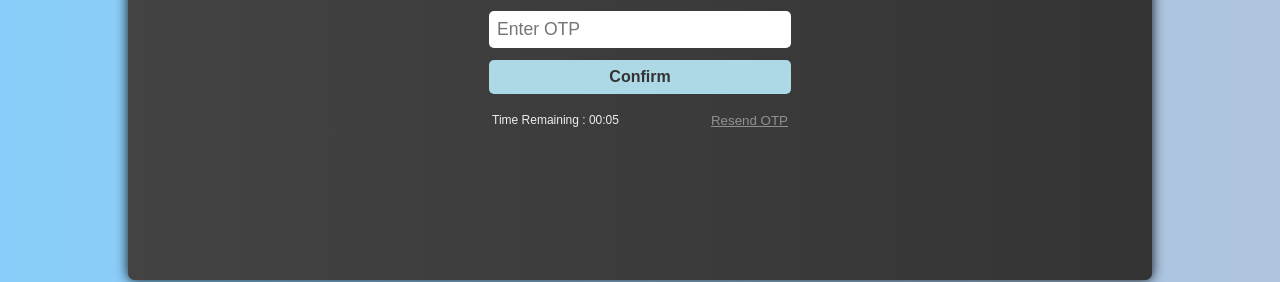
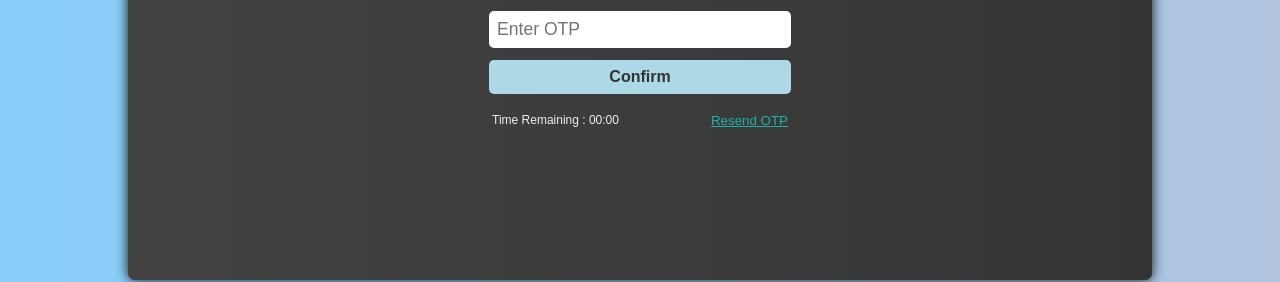
Before and after one commit to Ayush-Bharadva/fitnesstracker, a React (Vite) app: page /auth/forgot-password in a window 1280 px wide. Shown: the part 380-662 px from the top of the page. Built offline with nearby package versions, Linux system fonts and the light colour scheme.

Commit message:
timer button issue fix

```diff
--- a/src/components/AuthForm/ForgotPasswordPage.jsx
+++ b/src/components/AuthForm/ForgotPasswordPage.jsx
@@ -7,7 +7,11 @@ import ReactLoading from "react-loading";
 import { useNavigate } from "react-router-dom";
 import { emailPattern } from "../../constants/constants";
 import { showToast, validatePassword } from "../../utils/helper";
-import { setNewPassword, verifyEmail, verifyOTP } from "../../services/services";
+import {
+	setNewPassword,
+	verifyEmail,
+	verifyOTP,
+} from "../../services/services";
 
 function ForgotPasswordPage() {
 	const navigate = useNavigate();
@@ -17,27 +21,27 @@ function ForgotPasswordPage() {
 		isOTPVerified: false,
 		isNewPasswordSet: false,
 		isVerifying: false,
-		verificationToken: ""
+		verificationToken: "",
 	});
 
 	const [formData, setFormData] = useState({
 		email: "",
 		otp: "",
 		password: "",
-		confirmPassword: ""
+		confirmPassword: "",
 	});
 
 	const [errorState, setErrorState] = useState({
 		emailError: "",
 		passwordError: "",
-		confirmPasswordError: ""
+		confirmPasswordError: "",
 	});
 
 	const [loaderText, setLoaderText] = useState("verifying");
 
 	const { emailError, passwordError, confirmPasswordError } = errorState;
 
-	const validateEmail = email => {
+	const validateEmail = (email) => {
 		let error = "";
 		if (!email) {
 			error = "email is Required";
@@ -48,7 +52,7 @@ function ForgotPasswordPage() {
 		return error;
 	};
 
-	const validateNewPassword = password => {
+	const validateNewPassword = (password) => {
 		let error = "";
 		if (!password) {
 			return "password is Required";
@@ -70,20 +74,29 @@ function ForgotPasswordPage() {
 				break;
 
 			case "confirmPassword":
-				errorObj.confirmPasswordError = password !== value ? "password and confirm password must be same" : "";
+				errorObj.confirmPasswordError =
+					password !== value
+						? "password and confirm password must be same"
+						: "";
 				break;
 
 			default:
 				break;
 		}
 
-		setErrorState(prev => ({ ...prev, ...errorObj }));
-		setFormData(prevData => ({ ...prevData, [name]: value }));
+		setErrorState((prev) => ({ ...prev, ...errorObj }));
+		setFormData((prevData) => ({ ...prevData, [name]: value }));
 	};
 
 	const { email, otp, password, confirmPassword } = formData;
 
-	const { isEmailVerified, isOTPVerified, isNewPasswordSet, isVerifying, verificationToken } = forgotPasswordState;
+	const {
+		isEmailVerified,
+		isOTPVerified,
+		isNewPasswordSet,
+		isVerifying,
+		verificationToken,
+	} = forgotPasswordState;
 	console.log(isVerifying);
 
 	useEffect(() => {
@@ -92,28 +105,34 @@ function ForgotPasswordPage() {
 		}
 	}, [isNewPasswordSet]);
 
-	const onVerifyEmail = async event => {
+	const onVerifyEmail = async (event) => {
 		event.preventDefault();
 
 		try {
-			setForgotPasswordState(prev => ({ ...prev, isVerifying: true }));
+			setForgotPasswordState((prev) => ({ ...prev, isVerifying: true }));
 			const { status } = await verifyEmail(email);
 			console.log("isEmailFound :", status);
 
 			if (status === 200) {
-				setForgotPasswordState(prev => ({ ...prev, isEmailVerified: true }));
-				showToast("success", "An OTP sent successfully to your Email..");
+				setForgotPasswordState((prev) => ({
+					...prev,
+					isEmailVerified: true,
+				}));
+				showToast(
+					"success",
+					"An OTP sent successfully to your Email.."
+				);
 			} else {
 				showToast("error", "Could'nt find your email..");
 			}
 		} catch (error) {
 			console.error(error);
 		} finally {
-			setForgotPasswordState(prev => ({ ...prev, isVerifying: false }));
+			setForgotPasswordState((prev) => ({ ...prev, isVerifying: false }));
 		}
 	};
 
-	const onVerifyOTP = async event => {
+	const onVerifyOTP = async (event) => {
 		event.preventDefault();
 
 		if (!otp || otp.length < 6) {
@@ -122,7 +141,7 @@ function ForgotPasswordPage() {
 		}
 
 		try {
-			setForgotPasswordState(prev => ({ ...prev, isVerifying: true }));
+			setForgotPasswordState((prev) => ({ ...prev, isVerifying: true }));
 
 			const response = await verifyOTP(email, otp);
 			console.log(response);
@@ -131,14 +150,18 @@ function ForgotPasswordPage() {
 				console.log("here");
 				console.log("your token :", response.data.token);
 				showToast("success", "OTP verified successfully!");
-				setForgotPasswordState(prev => ({ ...prev, isOTPVerified: true, verificationToken: response.data.token }));
+				setForgotPasswordState((prev) => ({
+					...prev,
+					isOTPVerified: true,
+					verificationToken: response.data.token,
+				}));
 			} else if (response.code === 401) {
 				showToast("error", "Invalid OTP..");
 			}
 		} catch (error) {
 			console.error(error);
 		} finally {
-			setForgotPasswordState(prev => ({ ...prev, isVerifying: false }));
+			setForgotPasswordState((prev) => ({ ...prev, isVerifying: false }));
 		}
 	};
 
@@ -150,7 +173,10 @@ function ForgotPasswordPage() {
 			console.log("isEmailFound :", status);
 
 			if (status === 200) {
-				setForgotPasswordState(prev => ({ ...prev, isEmailVerified: true }));
+				setForgotPasswordState((prev) => ({
+					...prev,
+					isEmailVerified: true,
+				}));
 				// showToast("success", "An OTP sent successfully to your Email..");
 			} else {
 				showToast("error", "Could'nt find your email..");
@@ -162,35 +188,41 @@ function ForgotPasswordPage() {
 		}
 	};
 
-	const onNewPasswordSubmit = async event => {
+	const onNewPasswordSubmit = async (event) => {
 		event.preventDefault();
 		try {
 			if (password === confirmPassword) {
 				setLoaderText("Updating password");
-				setForgotPasswordState(prev => ({ ...prev, isVerifying: true }));
-				const { status } = await setNewPassword(email, password, verificationToken);
+				setForgotPasswordState((prev) => ({
+					...prev,
+					isVerifying: true,
+				}));
+				const { status } = await setNewPassword(
+					email,
+					password,
+					verificationToken
+				);
 				if (status === 200) {
 					showToast("success", "Password Changed Successfully..");
 					navigate("auth");
 				}
 			} else {
-				showToast("error", "Password and Confirm Password doesnt match!!");
+				showToast(
+					"error",
+					"Password and Confirm Password doesnt match!!"
+				);
 			}
 		} catch (error) {
 			console.error(error);
 		} finally {
-			setForgotPasswordState(prev => ({ ...prev, isVerifying: false }));
+			setForgotPasswordState((prev) => ({ ...prev, isVerifying: false }));
 		}
 	};
 
 	const loader = (
 		<div className="loader-wrapper">
 			<h1 className="text">{loaderText}</h1>{" "}
-			<ReactLoading
-				type="balls"
-				color="#fff"
-				className="balls-loader"
-			/>
+			<ReactLoading type="balls" color="#fff" className="balls-loader" />
 		</div>
 	);
 
--- a/src/components/AuthForm/VerifyEmail.jsx
+++ b/src/components/AuthForm/VerifyEmail.jsx
@@ -5,12 +5,15 @@ function VerifyEmail({ emailValue, onChange, emailError, onEmailSubmit }) {
 	return (
 		<div className="container">
 			<div className="email-verification-container">
-				<h1 className="text-center email-verification-heading">Forgot Password!! </h1>
+				<h1 className="text-center email-verification-heading">
+					Forgot Password!!{" "}
+				</h1>
 				<h2 className="text-center"> Verify Your Email</h2>
-				<p className="email-verification-subtitle">Enter your email and we&apos;ll send an otp to verify your email</p>
-				<form
-					action=""
-					onSubmit={onEmailSubmit}>
+				<p className="email-verification-subtitle">
+					Enter your email and we&apos;ll send you an otp for email
+					verification
+				</p>
+				<form action="" onSubmit={onEmailSubmit}>
 					<div>
 						<CiMail className="mail-icon" />
 						<input
@@ -37,5 +40,5 @@ VerifyEmail.propTypes = {
 	emailValue: PropTypes.string,
 	onChange: PropTypes.func,
 	emailError: PropTypes.string,
-	onEmailSubmit: PropTypes.func
+	onEmailSubmit: PropTypes.func,
 };
--- a/src/components/Common/Timer.jsx
+++ b/src/components/Common/Timer.jsx
@@ -3,13 +3,19 @@ import { PropTypes } from "prop-types";
 import { showToast } from "../../utils/helper";
 
 export function Timer({ resendOtp }) {
-	const [seconds, setSeconds] = useState(10); // 300 seconds
+	const [seconds, setSeconds] = useState(3); // 300 seconds
 	const resendBtn = useRef();
+
+	useEffect(() => {
+		if (resendBtn) {
+			resendBtn.current.disabled = true;
+		}
+	}, []);
 
 	const resetTimer = () => {
 		console.log("resetting");
 		resendOtp();
-		setSeconds(30);
+		setSeconds(10);
 		showToast("success", "OTP sent successfully..");
 	};
 
@@ -24,7 +30,7 @@ export function Timer({ resendOtp }) {
 		}
 
 		const timer = setInterval(() => {
-			setSeconds(seconds => seconds - 1);
+			setSeconds((seconds) => seconds - 1);
 		}, 1000);
 
 		return () => {
@@ -32,7 +38,7 @@ export function Timer({ resendOtp }) {
 		};
 	}, [seconds]);
 
-	const formatTimer = remainingSeconds => {
+	const formatTimer = (remainingSeconds) => {
 		const minutes = Math.floor(remainingSeconds / 60)
 			.toString()
 			.padStart(2, "0");
@@ -49,7 +55,7 @@ export function Timer({ resendOtp }) {
 				ref={resendBtn}
 				onClick={resetTimer}
 				className="resend-otp-btn"
-				disabled={true}>
+			>
 				Resend OTP
 			</button>
 		</div>
@@ -60,5 +66,5 @@ export default Timer;
 
 Timer.propTypes = {
 	resendOtp: PropTypes.func,
-	timerSeconds: PropTypes.number
+	timerSeconds: PropTypes.number,
 };
```
Also changed, not shown: src/components/AuthForm/AuthForm.jsx (+66 -27 lines).
